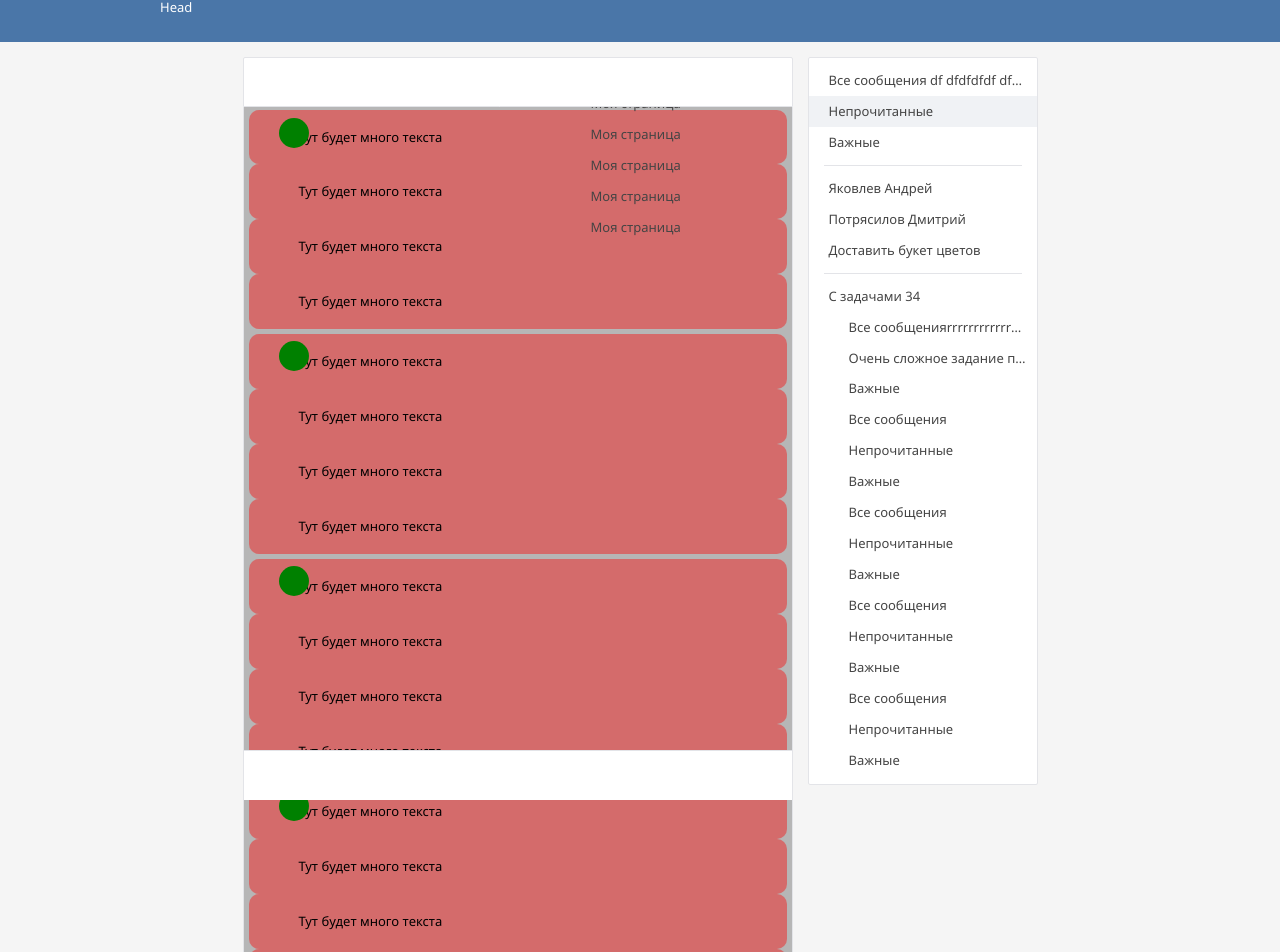
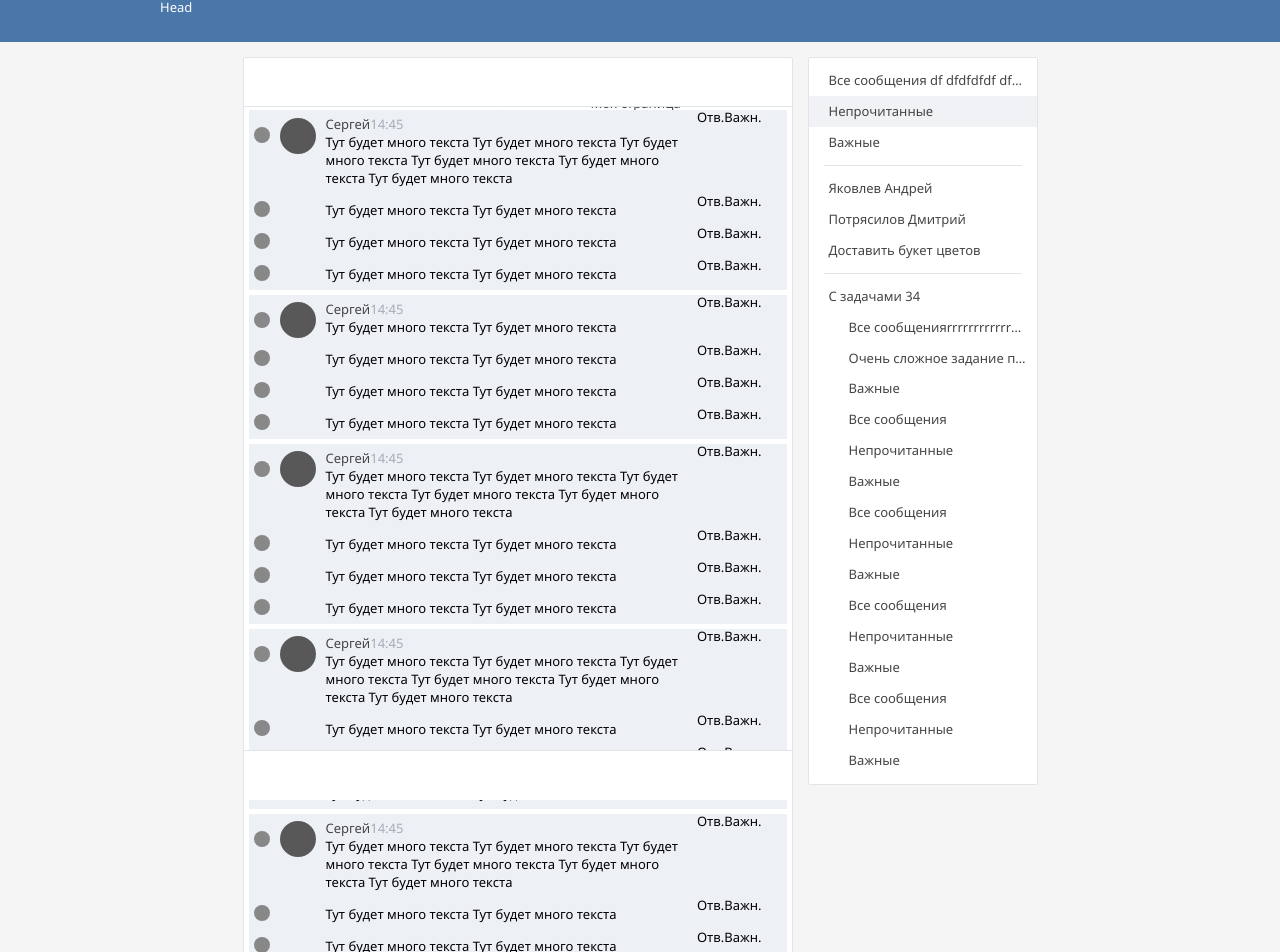
Before and after one commit to Dindro/tasks-service, a Vue app in the folder application/: page /messages in a window 1280 px wide. Shown: the top 952 px of the page. Built offline with nearby package versions, Linux system fonts and the light colour scheme.

Commit message:
почти идеально

```diff
--- a/application/src/components/pages/DRAFT/messages.vue
+++ b/application/src/components/pages/DRAFT/messages.vue
@@ -23,17 +23,51 @@
             <div class="message-onetime">
               <div class="photo"></div>
               <div class="container">
-                <div class="message">
-                  <div class="message-text">Тут будет много текста</div>
+                <div class="message selected">
+                  <div class="message-top">
+                    <div class="name-time">
+                      <span class="name">Сергей</span>
+                      <span class="time">14:45</span>
+                    </div>
+                  </div>
+                  <div class="select"></div>
+                  <div class="is-read">
+                    <div class="message-text">Тут будет много текста Тут будет много текста Тут будет много текста Тут будет много текста Тут будет много текста Тут будет много текста</div>
+                    <div class="items">
+                      <span class="response">Отв.</span>
+                      <span class="favorite">Важн.</span>
+                    </div>
+                  </div>
                 </div>
                 <div class="message">
-                  <div class="message-text">Тут будет много текста</div>
+                  <div class="select"></div>
+                  <div class="is-read">
+                    <div class="message-text">Тут будет много текста Тут будет много текста</div>
+                    <div class="items">
+                      <span class="response">Отв.</span>
+                      <span class="favorite">Важн.</span>
+                    </div>
+                  </div>
+                </div>
+                <div class="message selected">
+                  <div class="select"></div>
+                  <div class="is-read">
+                    <div class="message-text">Тут будет много текста Тут будет много текста</div>
+                    <div class="items">
+                      <span class="response">Отв.</span>
+                      <span class="favorite">Важн.</span>
+                    </div>
+                  </div>
                 </div>
                 <div class="message">
-                  <div class="message-text">Тут будет много текста</div>
+                  <div class="select"></div>
+                  <div class="is-read">
+                    <div class="message-text">Тут будет много текста Тут будет много текста</div>
+                    <div class="items">
+                      <span class="response">Отв.</span>
+                      <span class="favorite">Важн.</span>
                     </div>
-                <div class="message">
-                  <div class="message-text">Тут будет много текста</div>
+                  </div>
                 </div>
               </div>
             </div>
@@ -41,16 +75,50 @@
               <div class="photo"></div>
               <div class="container">
                 <div class="message">
-                  <div class="message-text">Тут будет много текста</div>
+                  <div class="message-top">
+                    <div class="name-time">
+                      <span class="name">Сергей</span>
+                      <span class="time">14:45</span>
+                    </div>
+                  </div>
+                  <div class="select"></div>
+                  <div class="is-read">
+                    <div class="message-text">Тут будет много текста Тут будет много текста </div>
+                    <div class="items">
+                      <span class="response">Отв.</span>
+                      <span class="favorite">Важн.</span>
+                    </div>
+                  </div>
                 </div>
                 <div class="message">
-                  <div class="message-text">Тут будет много текста</div>
+                  <div class="select"></div>
+                  <div class="is-read">
+                    <div class="message-text">Тут будет много текста Тут будет много текста</div>
+                    <div class="items">
+                      <span class="response">Отв.</span>
+                      <span class="favorite">Важн.</span>
+                    </div>
+                  </div>
                 </div>
                 <div class="message">
-                  <div class="message-text">Тут будет много текста</div>
+                  <div class="select"></div>
+                  <div class="is-read">
+                    <div class="message-text">Тут будет много текста Тут будет много текста</div>
+                    <div class="items">
+                      <span class="response">Отв.</span>
+                      <span class="favorite">Важн.</span>
+                    </div>
+                  </div>
                 </div>
                 <div class="message">
-                  <div class="message-text">Тут будет много текста</div>
+                  <div class="select"></div>
+                  <div class="is-read">
+                    <div class="message-text">Тут будет много текста Тут будет много текста</div>
+                    <div class="items">
+                      <span class="response">Отв.</span>
+                      <span class="favorite">Важн.</span>
+                    </div>
+                  </div>
                 </div>
               </div>
             </div>
@@ -58,16 +126,50 @@
               <div class="photo"></div>
               <div class="container">
                 <div class="message">
-                  <div class="message-text">Тут будет много текста</div>
+                  <div class="message-top">
+                    <div class="name-time">
+                      <span class="name">Сергей</span>
+                      <span class="time">14:45</span>
+                    </div>
+                  </div>
+                  <div class="select"></div>
+                  <div class="is-read">
+                    <div class="message-text">Тут будет много текста Тут будет много текста Тут будет много текста Тут будет много текста Тут будет много текста Тут будет много текста</div>
+                    <div class="items">
+                      <span class="response">Отв.</span>
+                      <span class="favorite">Важн.</span>
+                    </div>
+                  </div>
                 </div>
                 <div class="message">
-                  <div class="message-text">Тут будет много текста</div>
+                  <div class="select"></div>
+                  <div class="is-read">
+                    <div class="message-text">Тут будет много текста Тут будет много текста</div>
+                    <div class="items">
+                      <span class="response">Отв.</span>
+                      <span class="favorite">Важн.</span>
+                    </div>
+                  </div>
                 </div>
                 <div class="message">
-                  <div class="message-text">Тут будет много текста</div>
+                  <div class="select"></div>
+                  <div class="is-read">
+                    <div class="message-text">Тут будет много текста Тут будет много текста</div>
+                    <div class="items">
+                      <span class="response">Отв.</span>
+                      <span class="favorite">Важн.</span>
+                    </div>
+                  </div>
                 </div>
                 <div class="message">
-                  <div class="message-text">Тут будет много текста</div>
+                  <div class="select"></div>
+                  <div class="is-read">
+                    <div class="message-text">Тут будет много текста Тут будет много текста</div>
+                    <div class="items">
+                      <span class="response">Отв.</span>
+                      <span class="favorite">Важн.</span>
+                    </div>
+                  </div>
                 </div>
               </div>
             </div>
@@ -75,16 +177,50 @@
               <div class="photo"></div>
               <div class="container">
                 <div class="message">
-                  <div class="message-text">Тут будет много текста</div>
+                  <div class="message-top">
+                    <div class="name-time">
+                      <span class="name">Сергей</span>
+                      <span class="time">14:45</span>
+                    </div>
+                  </div>
+                  <div class="select"></div>
+                  <div class="is-read">
+                    <div class="message-text">Тут будет много текста Тут будет много текста Тут будет много текста Тут будет много текста Тут будет много текста Тут будет много текста</div>
+                    <div class="items">
+                      <span class="response">Отв.</span>
+                      <span class="favorite">Важн.</span>
+                    </div>
+                  </div>
                 </div>
                 <div class="message">
-                  <div class="message-text">Тут будет много текста</div>
+                  <div class="select"></div>
+                  <div class="is-read">
+                    <div class="message-text">Тут будет много текста Тут будет много текста</div>
+                    <div class="items">
+                      <span class="response">Отв.</span>
+                      <span class="favorite">Важн.</span>
+                    </div>
+                  </div>
                 </div>
                 <div class="message">
-                  <div class="message-text">Тут будет много текста</div>
+                  <div class="select"></div>
+                  <div class="is-read">
+                    <div class="message-text">Тут будет много текста Тут будет много текста</div>
+                    <div class="items">
+                      <span class="response">Отв.</span>
+                      <span class="favorite">Важн.</span>
+                    </div>
+                  </div>
                 </div>
                 <div class="message">
-                  <div class="message-text">Тут будет много текста</div>
+                  <div class="select"></div>
+                  <div class="is-read">
+                    <div class="message-text">Тут будет много текста Тут будет много текста</div>
+                    <div class="items">
+                      <span class="response">Отв.</span>
+                      <span class="favorite">Важн.</span>
+                    </div>
+                  </div>
                 </div>
               </div>
             </div>
@@ -92,67 +228,50 @@
               <div class="photo"></div>
               <div class="container">
                 <div class="message">
-                  <div class="message-text">Тут будет много текста</div>
+                  <div class="message-top">
+                    <div class="name-time">
+                      <span class="name">Сергей</span>
+                      <span class="time">14:45</span>
                     </div>
-                <div class="message">
-                  <div class="message-text">Тут будет много текста</div>
                   </div>
-                <div class="message">
-                  <div class="message-text">Тут будет много текста</div>
-                </div>
-                <div class="message">
-                  <div class="message-text">Тут будет много текста</div>
+                  <div class="select"></div>
+                  <div class="is-read">
+                    <div class="message-text">Тут будет много текста Тут будет много текста Тут будет много текста Тут будет много текста Тут будет много текста Тут будет много текста</div>
+                    <div class="items">
+                      <span class="response">Отв.</span>
+                      <span class="favorite">Важн.</span>
                     </div>
                   </div>
                 </div>
-            <div class="message-onetime">
-              <div class="photo"></div>
-              <div class="container">
                 <div class="message">
-                  <div class="message-text">Тут будет много текста</div>
-                </div>
-                <div class="message">
-                  <div class="message-text">Тут будет много текста</div>
-                </div>
-                <div class="message">
-                  <div class="message-text">Тут будет много текста</div>
-                </div>
-                <div class="message">
-                  <div class="message-text">Тут будет много текста</div>
+                  <div class="select"></div>
+                  <div class="is-read">
+                    <div class="message-text">Тут будет много текста Тут будет много текста</div>
+                    <div class="items">
+                      <span class="response">Отв.</span>
+                      <span class="favorite">Важн.</span>
                     </div>
                   </div>
                 </div>
-            <div class="message-onetime">
-              <div class="photo"></div>
-              <div class="container">
                 <div class="message">
-                  <div class="message-text">Тут будет много текста</div>
-                </div>
-                <div class="message">
-                  <div class="message-text">Тут будет много текста</div>
-                </div>
-                <div class="message">
-                  <div class="message-text">Тут будет много текста</div>
-                </div>
-                <div class="message">
-                  <div class="message-text">Тут будет много текста</div>
+                  <div class="select"></div>
+                  <div class="is-read">
+                    <div class="message-text">Тут будет много текста Тут будет много текста</div>
+                    <div class="items">
+                      <span class="response">Отв.</span>
+                      <span class="favorite">Важн.</span>
                     </div>
                   </div>
                 </div>
-            <div class="message-onetime">
-              <div class="photo"></div>
-              <div class="container">
                 <div class="message">
-                  <div class="message-text">Тут будет много текста</div>
+                  <div class="select"></div>
+                  <div class="is-read">
+                    <div class="message-text">Тут будет много текста Тут будет много текста</div>
+                    <div class="items">
+                      <span class="response">Отв.</span>
+                      <span class="favorite">Важн.</span>
                     </div>
-                <div class="message">
-                  <div class="message-text">Тут будет много текста</div>
                   </div>
-                <div class="message">
-                  <div class="message-text">Тут будет много текста</div>
-                </div>
-                <div class="message">
-                  <div class="message-text">Тут будет много текста</div>
                 </div>
               </div>
             </div>
@@ -226,6 +345,7 @@ $color-border: #e3e4e8;
 $color-black: #444444;
 $color-active: #f0f2f5;
 
+$color-message-selected: #edf0f5;
 body {
   background-color: $color-background;
 }
@@ -423,31 +543,89 @@ body {
   }
 }
 
+$message-top: 7px;
+$message-bottom: 7px;
+
+$select-wh: 16px; // Ширина и высота селекта
+$photo-wh: 36px; // Ширина и высота фото
+
+$select-mt: $message-top + ($photo-wh/2) - ($select-wh/2);
+$photo-ml: 5 + $select-wh + 10; // margin-left фото
+
+$message-text-ml: 5 + $photo-wh + 10;
+$message-top-left: 5 + $select-wh + 10 + $photo-wh + 10;
+
+$container-mt: -($photo-wh + $message-top + $message-bottom); // margin-top контейнера
+
 .message-onetime {
   padding: 2.5px 5px;
-  background-color: #b6b6b6;
 
   .photo {
-    width: 30px;
-    height: 30px;
+    width: $photo-wh;
+    height: $photo-wh;
     border-radius: 50%;
-    background-color: green;
+    background-color: rgb(88, 88, 88);
     position: sticky;
     top: 117px;
     z-index: 50;
-    margin: 7px 0 7px 30px;
+    margin: 7px 0 7px $photo-ml;
   }
 
-  .container{
-    margin-top: -44px;
+  .container {
+    margin-top: $container-mt;
   }
 
   .message {
-    background-color: rgba(255, 0, 0, 0.411);
-    border-radius: 10px;
+    background-color: $color-message-selected;
+    display: flex;
+    position: relative;
+
+    .message-top {
+      position: absolute;
+      left: $message-top-left;
+      top: 7px;
+
+      & ~ .is-read > .message-text {
+        padding: 23px 0 7px $message-text-ml;
+      }
+
+      & ~ .select {
+        margin: $select-mt 0 0 5px;
+      }
+
+      .name {
+        color: $color-black;
+        font-weight: 500;
+      }
+
+      .time {
+        color: hsla(220, 8%, 51%, 0.6);
+      }
+    }
+
+    .select {
+      width: $select-wh;
+      height: $select-wh;
+      border-radius: 50%;
+      background-color: rgb(136, 136, 136);
+      margin: 7px 0 7px 5px;
+      min-width: $select-wh;
+    }
+
+    .is-read {
+      display: flex;
+      margin: 0 25px 0 5px;
+      flex: 1;
 
       .message-text {
-      padding: 20px 0 20px 50px;
+        color: black;
+        flex: 1;
+        padding: 7px 0 7px $message-text-ml;
+        line-height: 18px;
+      }
+
+      .items {
+      }
     }
   }
 }
```
Lines whose indentation alone changed are shown as unchanged.
